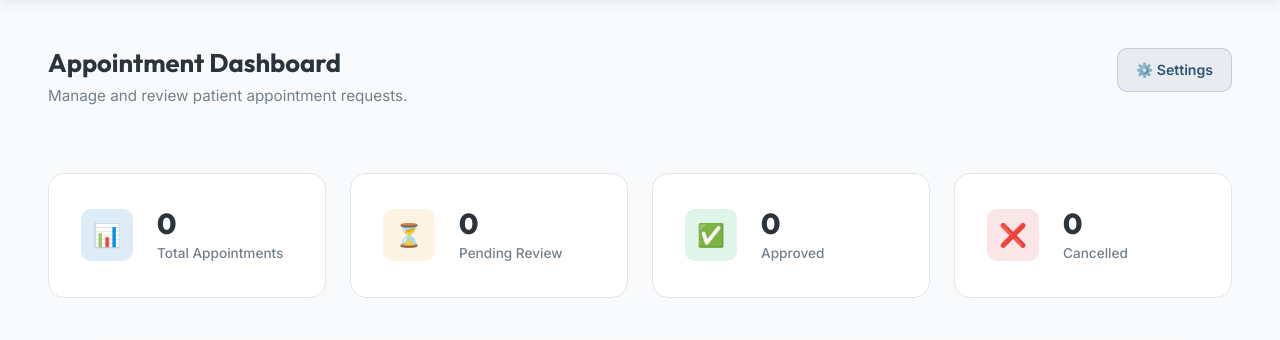
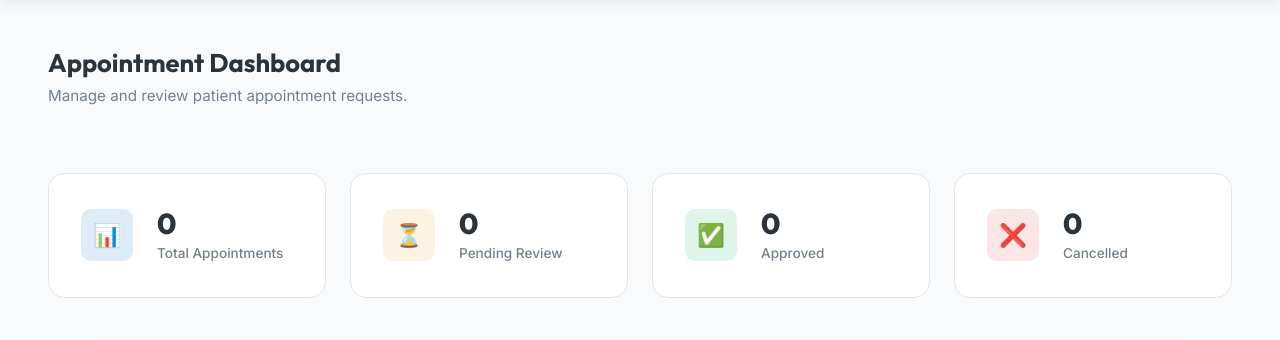
Before and after one commit to lokireddy32457-bit/Mind-link, a Flask app: page /admin/dashboard in a window 1280 px wide. Shown: the part 100-440 px from the top of the page. Run offline with Flask 3, Linux system fonts and the light colour scheme; the visitor is signed in with stand-in values (Sample User, id 1); some libraries are stand-ins or nearby versions.

Commit message:
remove: settings button from dashboard header

```diff
--- a/templates/admin/dashboard.html
+++ b/templates/admin/dashboard.html
@@ -48,9 +48,6 @@
                     <h1>Appointment Dashboard</h1>
                     <p>Manage and review patient appointment requests.</p>
                 </div>
-                <a href="{{ url_for('admin_settings') }}" class="btn-settings" title="Edit clinic settings">
-                    ⚙️ Settings
-                </a>
             </div>
 
             <!-- Stats Cards -->
```
